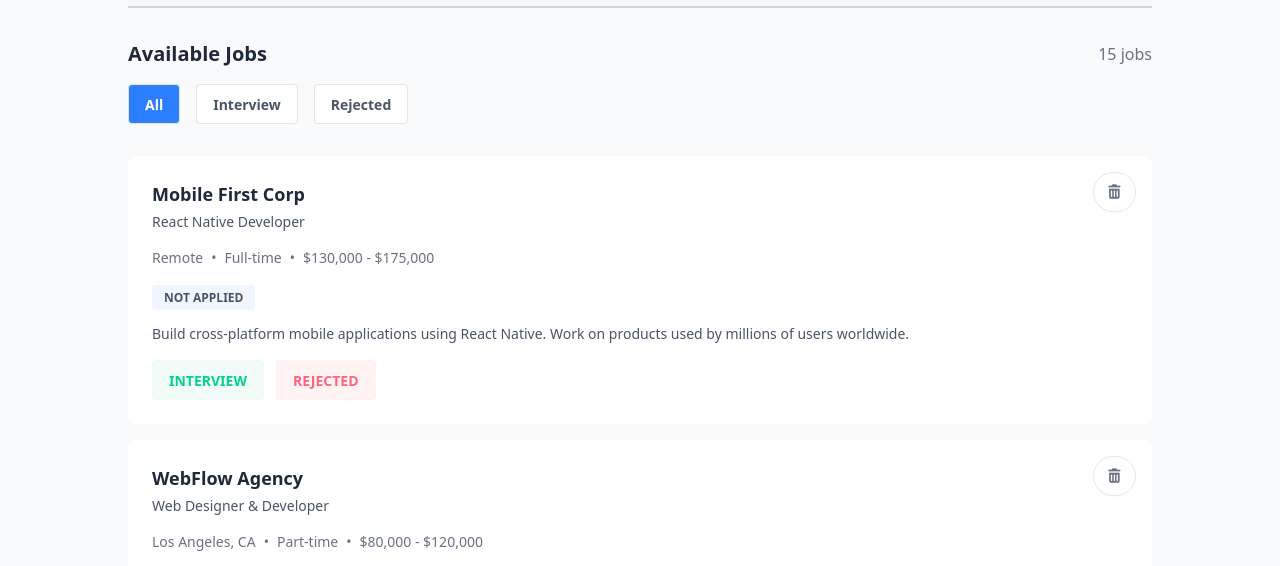
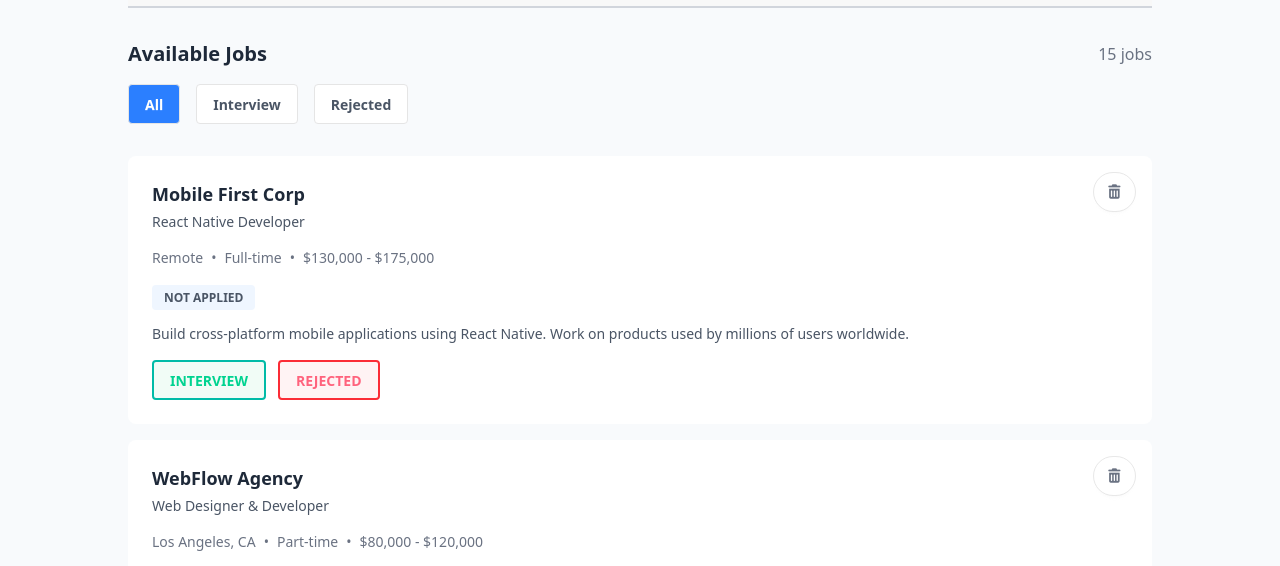
Before and after one commit to mdjanealam-jane/Job-Application-Tracker, a plain HTML site: page index.html in a window 1280 px wide. Shown: the part 226-792 px from the top of the page. Drawn offline with nearby package versions, Linux system fonts and the light colour scheme.

Commit message:
button border added

```diff
--- a/index.html
+++ b/index.html
@@ -63,8 +63,8 @@
       <p class="job-description text-gray-600 text-sm my-4"></p>
 
       <div class="flex gap-3 mt-2">
-        <button class="btn-interview btn btn-soft btn-success hover:text-white hover:bg-teal-500">INTERVIEW</button>
-        <button class="btn-rejected btn btn-soft btn-error hover:text-white hover:bg-red-600">REJECTED</button>
+        <button class="btn-interview btn btn-soft btn-success hover:text-white hover:bg-teal-500 border-2 border-teal-500">INTERVIEW</button>
+        <button class="btn-rejected btn btn-soft btn-error hover:text-white hover:bg-red-600 border-2 border-red-500">REJECTED</button>
         <button class="btn-delete btn bg-white rounded-full p-3 absolute top-4 right-4 text-gray-500 hover:bg-red-300"><i class="fa-solid fa-trash-can"></i></button>
       </div>
     </div>
```
